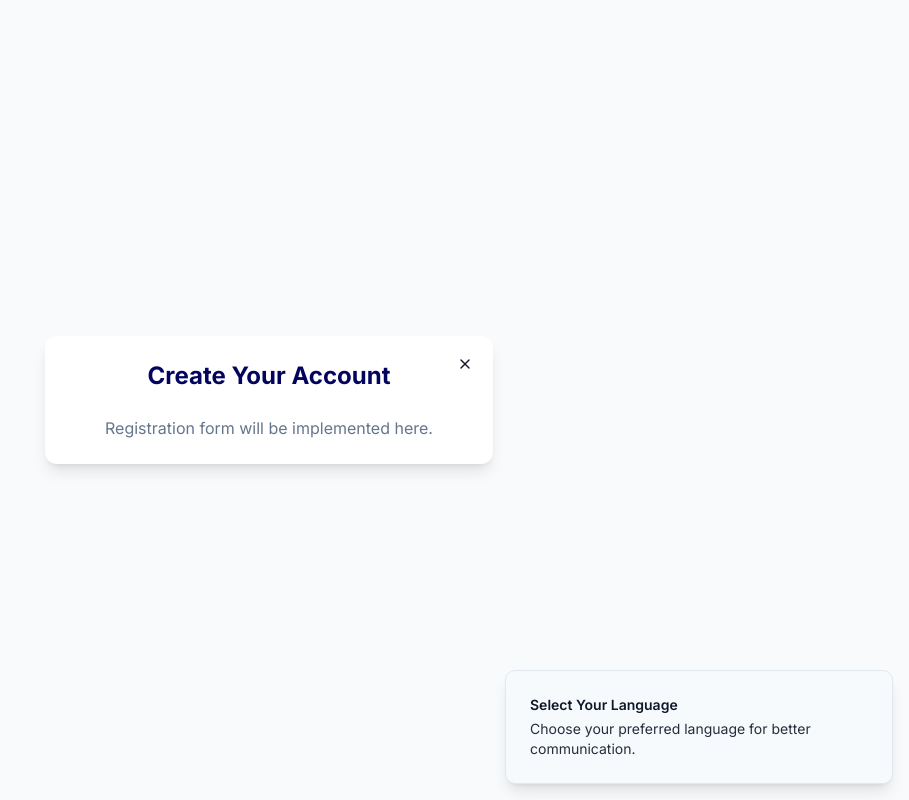
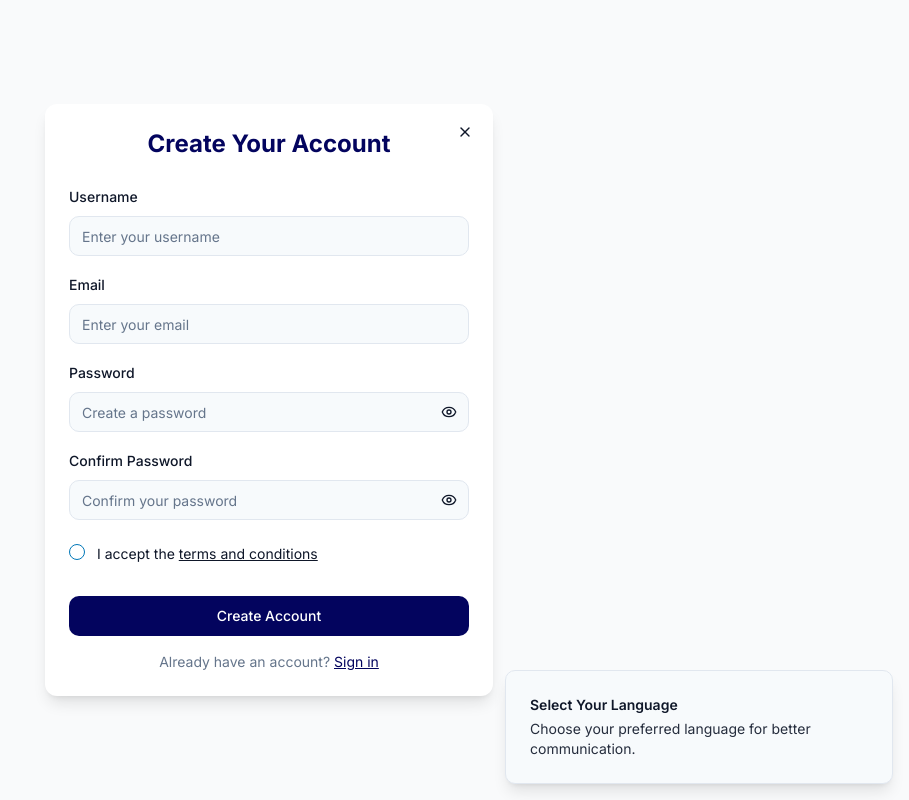
Before and after one commit to jerrydemesh/wanderlust-whisper-guide, a React (Vite) app: page /register in a window 1280 px wide. Shown: the whole page, without its empty margins (371-1280 px from the left). Built offline with nearby package versions, Linux system fonts and the light colour scheme; no server answers.

Commit message:
Fix: Registration form not working
Implement the registration form functionality.

```diff
--- a/src/pages/RegistrationPage.tsx
+++ b/src/pages/RegistrationPage.tsx
@@ -1,11 +1,71 @@
 
-import React from 'react';
+import React, { useState } from 'react';
 import { useNavigate } from 'react-router-dom';
-import { X } from 'lucide-react';
+import { X, Eye, EyeOff } from 'lucide-react';
+import { useForm } from 'react-hook-form';
+import { zodResolver } from '@hookform/resolvers/zod';
+import * as z from 'zod';
 import { Button } from '@/components/ui/button';
+import { Input } from '@/components/ui/input';
+import { Checkbox } from '@/components/ui/checkbox';
+import {
+  Form,
+  FormControl,
+  FormField,
+  FormItem,
+  FormLabel,
+  FormMessage
+} from '@/components/ui/form';
+import { useToast } from '@/hooks/use-toast';
+
+// Define form schema with validations
+const formSchema = z.object({
+  username: z.string().min(3, { message: 'Username must be at least 3 characters' }),
+  email: z.string().email({ message: 'Please enter a valid email address' }),
+  password: z.string().min(8, { message: 'Password must be at least 8 characters' }),
+  confirmPassword: z.string(),
+  termsAccepted: z.boolean().refine(val => val === true, {
+    message: 'You must accept the terms and conditions'
+  })
+}).refine((data) => data.password === data.confirmPassword, {
+  message: "Passwords don't match",
+  path: ["confirmPassword"]
+});
+
+type RegistrationFormData = z.infer<typeof formSchema>;
 
 const RegistrationPage = () => {
   const navigate = useNavigate();
+  const { toast } = useToast();
+  const [showPassword, setShowPassword] = useState(false);
+  const [showConfirmPassword, setShowConfirmPassword] = useState(false);
+
+  const form = useForm<RegistrationFormData>({
+    resolver: zodResolver(formSchema),
+    defaultValues: {
+      username: '',
+      email: '',
+      password: '',
+      confirmPassword: '',
+      termsAccepted: false
+    }
+  });
+
+  const onSubmit = (data: RegistrationFormData) => {
+    console.log('Form submitted:', data);
+
+    // In a real app, you'd send this data to your backend
+    // For now, we'll just show a success message and redirect
+    toast({
+      title: "Account created!",
+      description: "Your account has been successfully created. You can now log in.",
+    });
+
+    // Redirect to home page after short delay
+    setTimeout(() => {
+      navigate('/');
+    }, 2000);
+  };
 
   return (
     <div className="min-h-screen bg-gray-50 dark:bg-gray-950 flex items-center justify-center p-4 animate-fade-in">
@@ -23,12 +83,137 @@ const RegistrationPage = () => {
           Create Your Account
         </h1>
 
-        {/* Registration form content */}
-        <div className="space-y-4">
-          <p className="text-center text-muted-foreground">
-            Registration form will be implemented here.
-          </p>
-        </div>
+        <Form {...form}>
+          <form onSubmit={form.handleSubmit(onSubmit)} className="space-y-4">
+            <FormField
+              control={form.control}
+              name="username"
+              render={({ field }) => (
+                <FormItem>
+                  <FormLabel>Username</FormLabel>
+                  <FormControl>
+                    <Input placeholder="Enter your username" {...field} />
+                  </FormControl>
+                  <FormMessage />
+                </FormItem>
+              )}
+            />
+
+            <FormField
+              control={form.control}
+              name="email"
+              render={({ field }) => (
+                <FormItem>
+                  <FormLabel>Email</FormLabel>
+                  <FormControl>
+                    <Input type="email" placeholder="Enter your email" {...field} />
+                  </FormControl>
+                  <FormMessage />
+                </FormItem>
+              )}
+            />
+
+            <FormField
+              control={form.control}
+              name="password"
+              render={({ field }) => (
+                <FormItem>
+                  <FormLabel>Password</FormLabel>
+                  <FormControl>
+                    <div className="relative">
+                      <Input
+                        type={showPassword ? "text" : "password"}
+                        placeholder="Create a password"
+                        {...field}
+                      />
+                      <Button
+                        type="button"
+                        variant="ghost"
+                        size="sm"
+                        className="absolute right-0 top-0 h-full px-3"
+                        onClick={() => setShowPassword(!showPassword)}
+                      >
+                        {showPassword ? <EyeOff className="h-4 w-4" /> : <Eye className="h-4 w-4" />}
+                      </Button>
+                    </div>
+                  </FormControl>
+                  <FormMessage />
+                </FormItem>
+              )}
+            />
+
+            <FormField
+              control={form.control}
+              name="confirmPassword"
+              render={({ field }) => (
+                <FormItem>
+                  <FormLabel>Confirm Password</FormLabel>
+                  <FormControl>
+                    <div className="relative">
+                      <Input
+                        type={showConfirmPassword ? "text" : "password"}
+                        placeholder="Confirm your password"
+                        {...field}
+                      />
+                      <Button
+                        type="button"
+                        variant="ghost"
+                        size="sm"
+                        className="absolute right-0 top-0 h-full px-3"
+                        onClick={() => setShowConfirmPassword(!showConfirmPassword)}
+                      >
+                        {showConfirmPassword ? <EyeOff className="h-4 w-4" /> : <Eye className="h-4 w-4" />}
+                      </Button>
+                    </div>
+                  </FormControl>
+                  <FormMessage />
+                </FormItem>
+              )}
+            />
+
+            <FormField
+              control={form.control}
+              name="termsAccepted"
+              render={({ field }) => (
+                <FormItem className="flex flex-row items-start space-x-3 space-y-0 py-2">
+                  <FormControl>
+                    <Checkbox
+                      checked={field.value}
+                      onCheckedChange={field.onChange}
+                    />
+                  </FormControl>
+                  <div className="space-y-1 leading-none">
+                    <FormLabel className="text-sm font-normal">
+                      I accept the <span className="underline cursor-pointer">terms and conditions</span>
+                    </FormLabel>
+                    <FormMessage />
+                  </div>
+                </FormItem>
+              )}
+            />
+
+            <div className="pt-2">
+              <Button
+                type="submit"
+                className="w-full bg-ocean-dark hover:bg-ocean-medium text-white"
+              >
+                Create Account
+              </Button>
+            </div>
+
+            <div className="text-center mt-4">
+              <p className="text-sm text-muted-foreground">
+                Already have an account?{" "}
+                <span
+                  className="text-ocean-dark dark:text-ocean-light underline cursor-pointer"
+                  onClick={() => navigate('/')}
+                >
+                  Sign in
+                </span>
+              </p>
+            </div>
+          </form>
+        </Form>
       </div>
     </div>
   );
```
